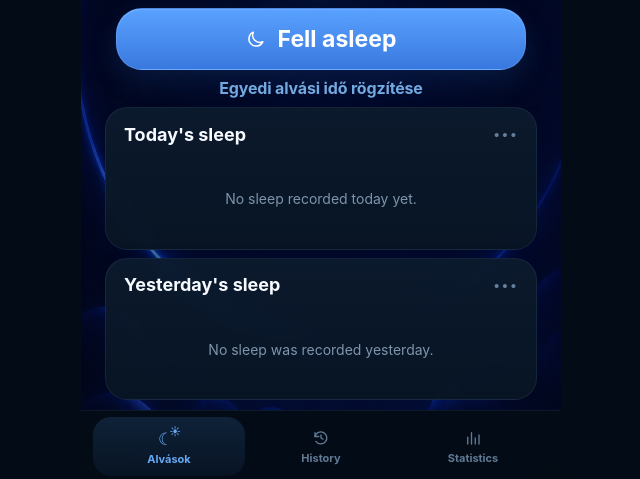
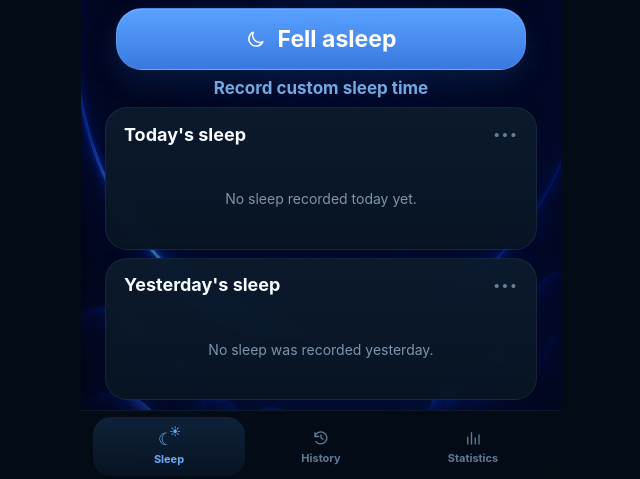
Before and after one commit to czkiii/botond-sleep-tracker, a React (Vite) app: page / in a window 1280 px wide. Shown: the part 318-797 px from the top of the page, without its empty margins (319-959 px from the left). Built offline with nearby package versions, Linux system fonts and the light colour scheme.

Commit message:
Remove language-specific CSS copy overrides

```diff
--- a/src/copy-overrides.css
+++ b/src/copy-overrides.css
@@ -1,15 +1,4 @@
-/* Final copy + icon overrides before visual design pass. */
-
-/* Main secondary action: keep behavior, show clearer copy. */
-.today-screen .text-action {
-  font-size: 0;
-}
-.today-screen .text-action::after {
-  content: 'Egyedi alvási idő rögzítése';
-  font-size: clamp(14px, 3.6vw, 16px);
-  font-weight: 660;
-  letter-spacing: -.01em;
-}
+/* Visual icon overrides only. User-facing copy now comes from the i18n layer. */
 
 /* Awake status uses a sun; sleeping keeps the moon SVG. */
 .status-orb.awake .orb-icon svg {
@@ -24,7 +13,7 @@
   transform: translateY(-1px);
 }
 
-/* First bottom tab: Alvások + combined sun/moon icon. */
+/* First bottom tab keeps the combined sun/moon icon. Its label is rendered by React. */
 .bottom-nav button:first-child > span svg {
   display: none;
 }
@@ -52,11 +41,3 @@
   top: -1px;
   font-size: 11px;
 }
-.bottom-nav button:first-child small {
-  font-size: 0;
-}
-.bottom-nav button:first-child small::after {
-  content: 'Alvások';
-  font-size: 11px;
-  font-weight: inherit;
-}
```
